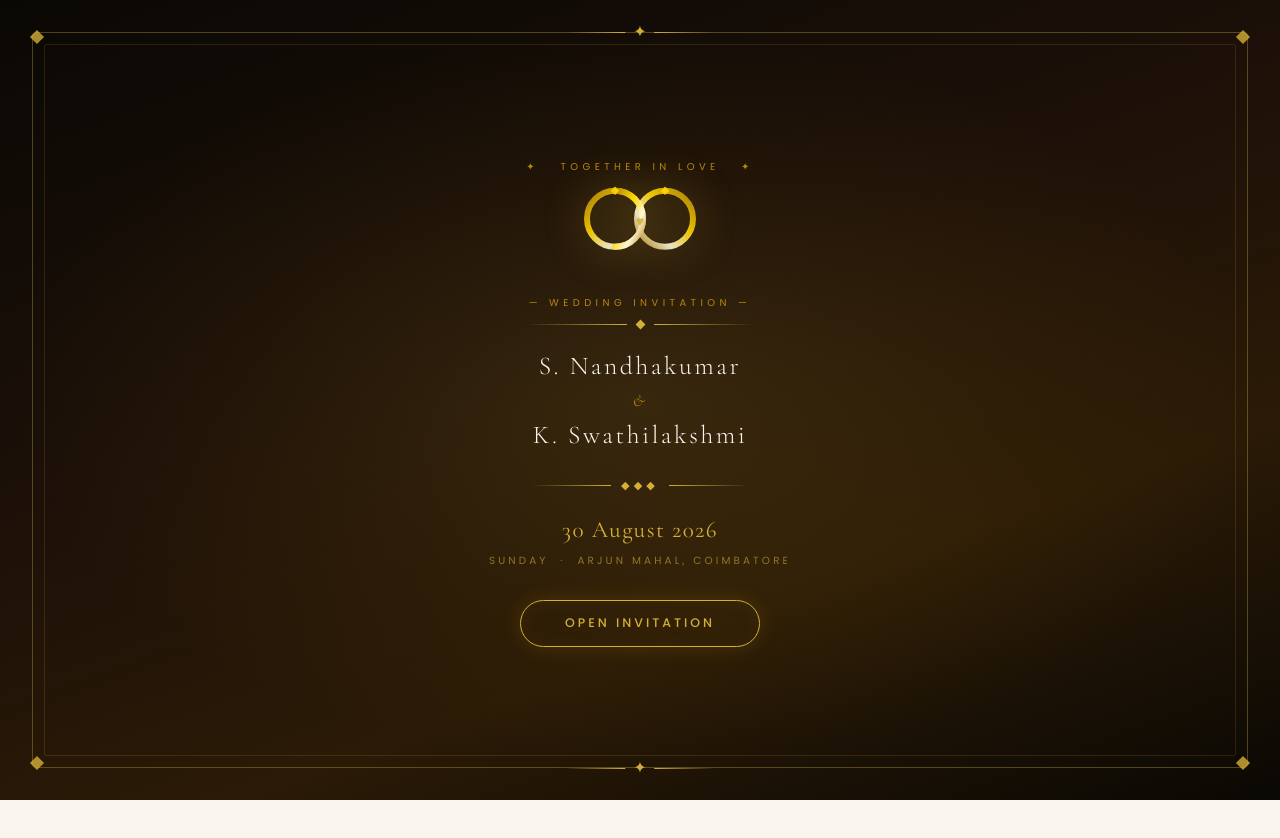
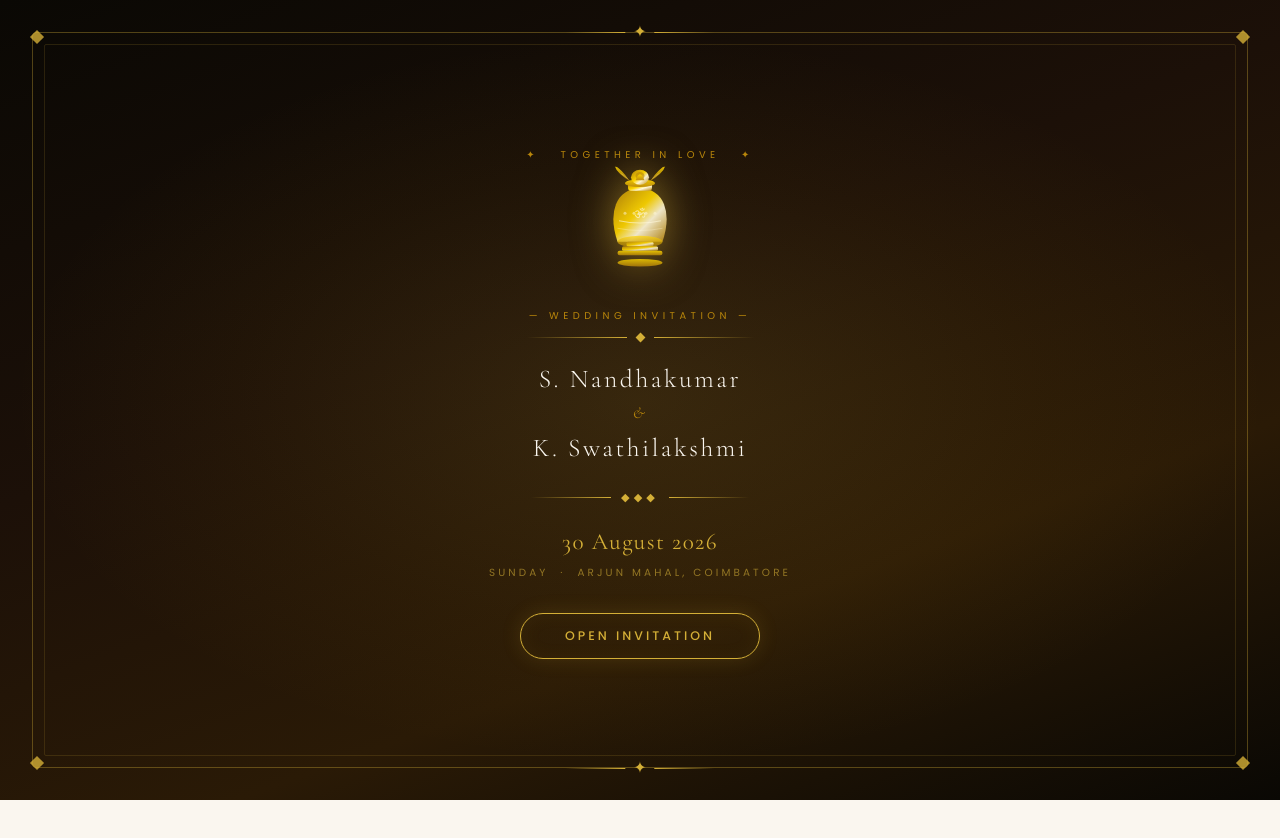
Before and after one commit to VarshiniJayakumar/swathi-wed, a React (Vite) app in the folder wedding-invitation/: page / in a window 1280 px wide. Shown: the top 838 px of the page. Built offline with nearby package versions, Linux system fonts and the light colour scheme; a web font is replaced by a local one.

Commit message:
feat: traditional kalash with mango leaves on opening screen

```diff
--- a/wedding-invitation/src/components/OpeningScreen.jsx
+++ b/wedding-invitation/src/components/OpeningScreen.jsx
@@ -103,50 +103,73 @@ export default function OpeningScreen({ onOpen }) {
           }}>✦ &nbsp; Together in Love &nbsp; ✦</span>
         </div>
 
-        {/* Two interlinked wedding rings SVG */}
+        {/* Traditional Kalash SVG */}
         <div style={{ ...a('0.25s'), marginBottom:'1rem' }}>
-          <svg viewBox="0 0 160 80" width="160" height="80" style={{
+          <svg viewBox="0 0 120 140" width="90" height="105" style={{
             display:'block', margin:'0 auto',
-            filter:'drop-shadow(0 0 18px rgba(212,175,55,0.55))',
+            filter:'drop-shadow(0 0 20px rgba(212,175,55,0.6))',
             animation:'float 5s ease-in-out infinite',
           }}>
             <defs>
-              <linearGradient id="ring1" x1="0%" y1="0%" x2="100%" y2="100%">
+              <linearGradient id="kg1" x1="0%" y1="0%" x2="100%" y2="100%">
                 <stop offset="0%"   stopColor="#B8860B"/>
-                <stop offset="40%"  stopColor="#FFD700"/>
-                <stop offset="70%"  stopColor="#FFF8DC"/>
+                <stop offset="45%"  stopColor="#FFD700"/>
+                <stop offset="65%"  stopColor="#FFF8DC"/>
                 <stop offset="100%" stopColor="#B8860B"/>
               </linearGradient>
-              <linearGradient id="ring2" x1="100%" y1="0%" x2="0%" y2="100%">
-                <stop offset="0%"   stopColor="#B8860B"/>
-                <stop offset="40%"  stopColor="#FFD700"/>
-                <stop offset="70%"  stopColor="#FFF8DC"/>
+              <linearGradient id="kg2" x1="0%" y1="0%" x2="0%" y2="100%">
+                <stop offset="0%"   stopColor="#FFD700"/>
                 <stop offset="100%" stopColor="#B8860B"/>
               </linearGradient>
             </defs>
 
-            {/* Left ring — back half (behind right ring) */}
-            <path
-              d="M 55 40 A 28 28 0 0 1 55 40"
-              fill="none"
-            />
-            <circle cx="55" cy="40" r="28" fill="none" stroke="url(#ring1)" strokeWidth="6" opacity="0.9"/>
+            {/* Base plate */}
+            <ellipse cx="60" cy="128" rx="30" ry="5" fill="url(#kg2)" opacity="0.8"/>
 
-            {/* Right ring — back half (clip over left ring crossing) */}
-            <circle cx="105" cy="40" r="28" fill="none" stroke="url(#ring2)" strokeWidth="6" opacity="0.9"/>
+            {/* Pot body */}
+            <path d="M 30 100 Q 20 70 28 50 Q 36 30 60 28 Q 84 30 92 50 Q 100 70 90 100 Z"
+              fill="url(#kg1)" opacity="0.9"/>
 
-            {/* Left ring front arc — draws over right ring on left side of crossing */}
-            <path
-              d="M 55 12 A 28 28 0 0 1 83 40 A 28 28 0 0 1 55 68"
-              fill="none" stroke="url(#ring1)" strokeWidth="6" strokeLinecap="round"
-            />
+            {/* Pot neck */}
+            <rect x="44" y="22" width="32" height="10" rx="4" fill="url(#kg1)"/>
 
-            {/* Small diamonds on rings */}
-            <rect x="52" y="9" width="6" height="6" fill="#FFD700" opacity="0.9" transform="rotate(45,55,12)"/>
-            <rect x="102" y="9" width="6" height="6" fill="#FFD700" opacity="0.9" transform="rotate(45,105,12)"/>
+            {/* Pot rim */}
+            <ellipse cx="60" cy="22" rx="20" ry="5" fill="url(#kg2)" opacity="0.95"/>
 
-            {/* Heart between rings */}
-            <text x="80" y="47" textAnchor="middle" fontSize="14" fill="#D4AF37" opacity="0.85" fontFamily="serif">♥</text>
+            {/* Pot base curve */}
+            <ellipse cx="60" cy="100" rx="30" ry="8" fill="url(#kg2)" opacity="0.7"/>
+
+            {/* Decorative band on pot */}
+            <path d="M 32 72 Q 60 78 88 72" fill="none" stroke="#FFF8DC" strokeWidth="1.5" opacity="0.6"/>
+            <path d="M 30 82 Q 60 88 90 82" fill="none" stroke="#FFF8DC" strokeWidth="1" opacity="0.4"/>
+
+            {/* Small dot pattern on pot */}
+            {[40,52,60,68,80].map((x,i) => (
+              <circle key={i} cx={x} cy={62} r="2" fill="#FFF8DC" opacity="0.5"/>
+            ))}
+
+            {/* Coconut on top */}
+            <ellipse cx="60" cy="14" rx="12" ry="10" fill="url(#kg1)" opacity="0.95"/>
+            <ellipse cx="60" cy="12" rx="6" ry="5" fill="#B8860B" opacity="0.6"/>
+
+            {/* Left mango leaf */}
+            <path d="M 48 20 Q 28 8 26 -2 Q 36 4 44 16 Z" fill="url(#kg2)" opacity="0.85"/>
+            <line x1="35" y1="9" x2="44" y2="16" stroke="#FFF8DC" strokeWidth="0.6" opacity="0.5"/>
+
+            {/* Right mango leaf */}
+            <path d="M 72 20 Q 92 8 94 -2 Q 84 4 76 16 Z" fill="url(#kg2)" opacity="0.85"/>
+            <line x1="85" y1="9" x2="76" y2="16" stroke="#FFF8DC" strokeWidth="0.6" opacity="0.5"/>
+
+            {/* Center leaf */}
+            <path d="M 54 18 Q 60 2 66 18 Z" fill="url(#kg2)" opacity="0.9"/>
+
+            {/* Base stand */}
+            <rect x="42" y="100" width="36" height="6" rx="2" fill="url(#kg1)" opacity="0.8"/>
+            <rect x="36" y="106" width="48" height="6" rx="2" fill="url(#kg1)" opacity="0.9"/>
+            <rect x="30" y="112" width="60" height="6" rx="3" fill="url(#kg2)" opacity="0.85"/>
+
+            {/* OM symbol on pot */}
+            <text x="60" y="68" textAnchor="middle" fontSize="18" fill="#FFF8DC" opacity="0.7" fontFamily="serif">ॐ</text>
           </svg>
         </div>
 
```
